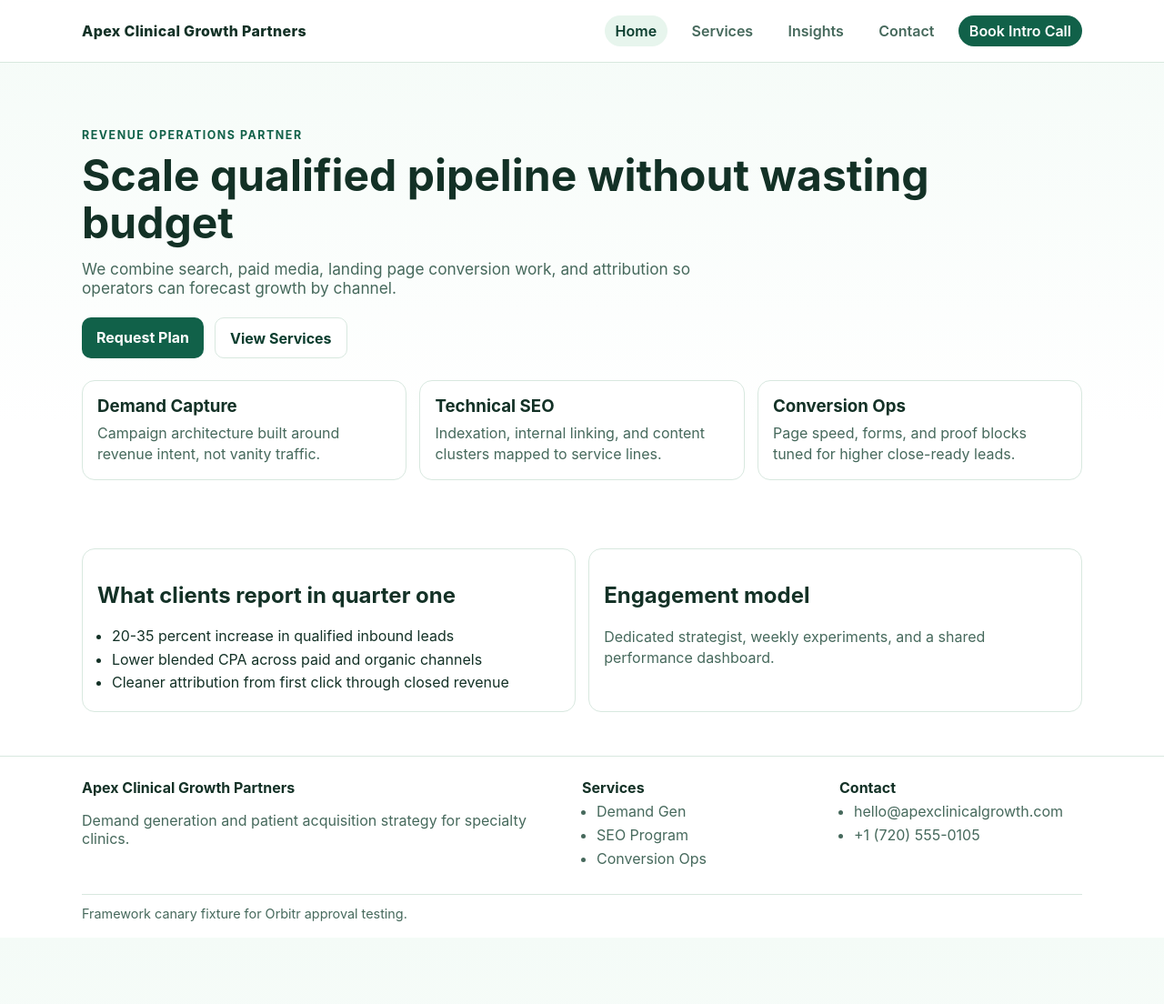
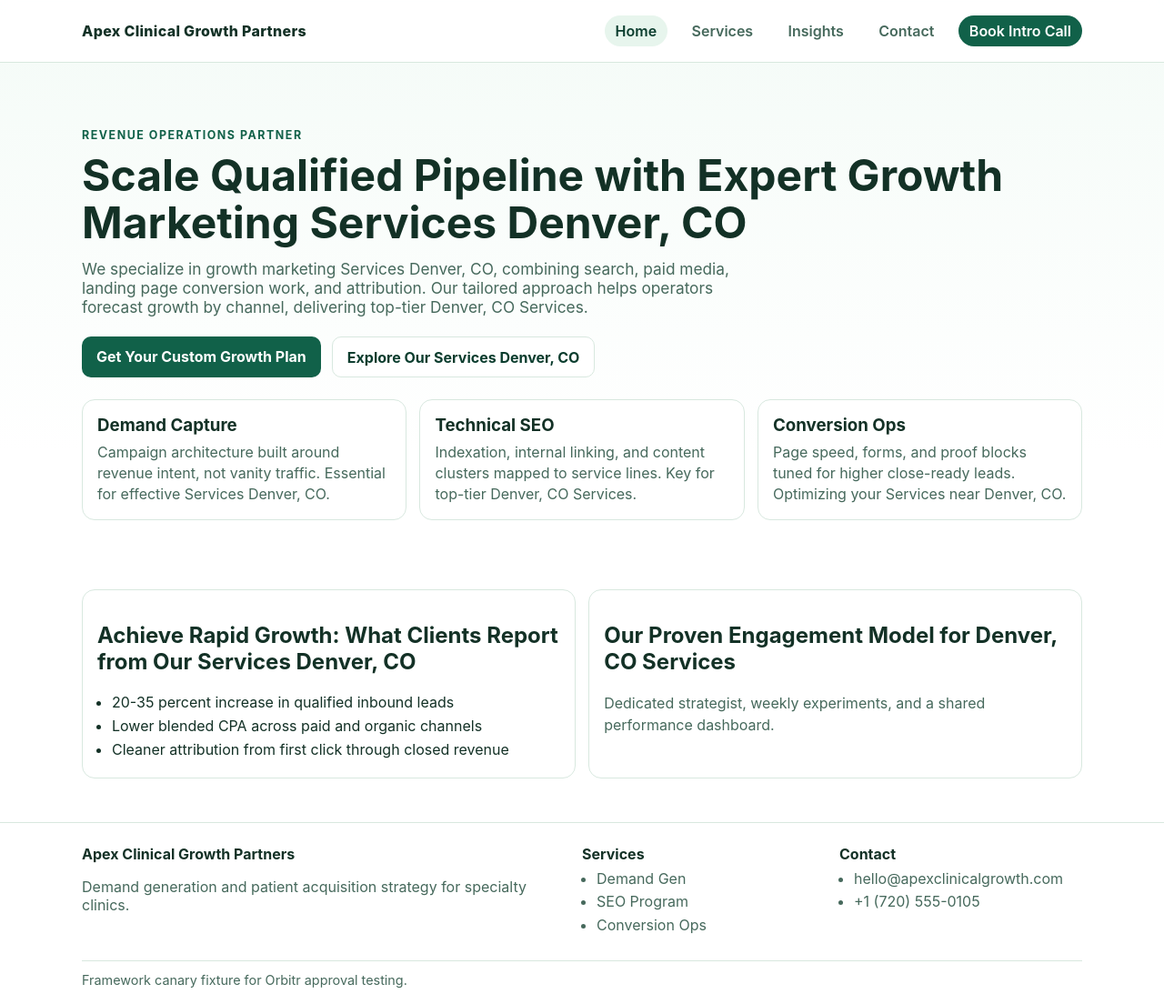
Before and after one commit to prjctlphbt/orbitr-canary-angular-20260228, a Jekyll site: the page index.html, which Jekyll copies as it is, in a window 1280 px wide and 1104 px high. Shown: the whole window at 91% size. Built offline with Jekyll 4.4.1, drawn with Linux system fonts in a browser that asks for light colours.

Commit message:
Refresh and update content: index.html

```diff
--- a/index.html
+++ b/index.html
@@ -1,57 +1,47 @@
-<!doctype html>
+<!DOCTYPE html>
+
 <html lang="en">
 <head>
-    <meta charset="UTF-8" />
-    <meta name="viewport" content="width=device-width, initial-scale=1.0" />
-    <meta name="description" content="Apex Clinical Growth Partners helps local service operators scale qualified pipeline with accountable digital marketing." />
-    <title>Apex Clinical Growth Partners | Growth Marketing</title>
-    <link rel="canonical" href="https://orbitr-canary-angular-20260228.pages.dev/">
-    <link rel="stylesheet" href="/assets/styles.css" />
-<script type="application/ld+json">
-{
-  "@context": "https://schema.org",
-  "@type": "AutoRepair",
-  "name": "Orbitr Canary Angular 20260228",
-  "url": "https://orbitr-canary-angular-20260228.pages.dev",
-  "telephone": "(720) 555-0105"
-}
-</script>
-</head>
+<meta charset="utf-8"/>
+<meta content="width=device-width, initial-scale=1.0" name="viewport"/>
+<meta content="Apex Clinical Growth Partners offers specialized growth marketing Services Denver, CO, helping local operators scale qualified pipeline with accountable digital marketing. Discover our expert Services near Denver, CO." name="description"/>
+<title>Apex Clinical Growth Partners | Growth Marketing Services Denver, CO</title>
+<link href="https://orbitr-canary-angular-20260228.pages.dev/" rel="canonical"/>
+<link href="/assets/styles.css" rel="stylesheet">
+</link></head>
 <body>
-
-<app-root ng-version="17.3.0" data-framework="angular">
+<app-root data-framework="angular" ng-version="17.3.0">
 <header>
 <div class="container navbar">
 <a class="brand" href="/">Apex Clinical Growth Partners</a>
-        <button class="nav-toggle" type="button" data-nav-toggle aria-label="Open menu">Menu</button>
-        <nav class="nav-links" data-nav-links data-open="false" aria-label="Primary">
-          <a href="/" aria-current="page">Home</a>
-          <a href="/services/" >Services</a>
-          <a href="/blog/insights/" >Insights</a>
-          <a href="/contact/" >Contact</a>
+<button aria-label="Open menu" class="nav-toggle" data-nav-toggle="" type="button">Menu</button>
+<nav aria-label="Primary" class="nav-links" data-nav-links="" data-open="false">
+<a aria-current="page" href="/">Home</a>
+<a href="/services/">Services</a>
+<a href="/blog/insights/">Insights</a>
+<a href="/contact/">Contact</a>
 <a class="cta" href="/contact/">Book Intro Call</a>
 </nav>
 </div>
 </header>
 <main class="container">
-
 <section class="hero">
 <span class="kicker">Revenue Operations Partner</span>
-        <h1>Scale qualified pipeline without wasting budget</h1>
-        <p class="subhead">We combine search, paid media, landing page conversion work, and attribution so operators can forecast growth by channel.</p>
+<h1>Scale Qualified Pipeline with Expert Growth Marketing Services Denver, CO</h1>
+<p class="subhead">We specialize in growth marketing Services Denver, CO, combining search, paid media, landing page conversion work, and attribution. Our tailored approach helps operators forecast growth by channel, delivering top-tier Denver, CO Services.</p>
 <div class="actions">
-          <a class="btn primary" href="/contact/">Request Plan</a>
-          <a class="btn ghost" href="/services/">View Services</a>
+<a class="btn primary" href="/contact/">Get Your Custom Growth Plan</a>
+<a class="btn ghost" href="/services/">Explore Our Services Denver, CO</a>
 </div>
 <div class="grid">
-          <article class="card"><h3>Demand Capture</h3><p>Campaign architecture built around revenue intent, not vanity traffic.</p></article>
-          <article class="card"><h3>Technical SEO</h3><p>Indexation, internal linking, and content clusters mapped to service lines.</p></article>
-          <article class="card"><h3>Conversion Ops</h3><p>Page speed, forms, and proof blocks tuned for higher close-ready leads.</p></article>
+<article class="card"><h3>Demand Capture</h3><p>Campaign architecture built around revenue intent, not vanity traffic. Essential for effective Services Denver, CO.</p></article>
+<article class="card"><h3>Technical SEO</h3><p>Indexation, internal linking, and content clusters mapped to service lines. Key for top-tier Denver, CO Services.</p></article>
+<article class="card"><h3>Conversion Ops</h3><p>Page speed, forms, and proof blocks tuned for higher close-ready leads. Optimizing your Services near Denver, CO.</p></article>
 </div>
 </section>
 <section class="section">
 <article class="card">
-          <h2>What clients report in quarter one</h2>
+<h2>Achieve Rapid Growth: What Clients Report from Our Services Denver, CO</h2>
 <ul>
 <li>20-35 percent increase in qualified inbound leads</li>
 <li>Lower blended CPA across paid and organic channels</li>
@@ -59,7 +49,7 @@
 </ul>
 </article>
 <article class="card">
-          <h2>Engagement model</h2>
+<h2>Our Proven Engagement Model for Denver, CO Services</h2>
 <p>Dedicated strategist, weekly experiments, and a shared performance dashboard.</p>
 </article>
 </section>
@@ -89,6 +79,5 @@
 <div class="container small-note">Framework canary fixture for Orbitr approval testing.</div>
 </footer>
 </app-root>
-    <script src="/assets/site.js"></script>
 </body>
 </html>
```
Lines whose indentation alone changed are shown as unchanged.
